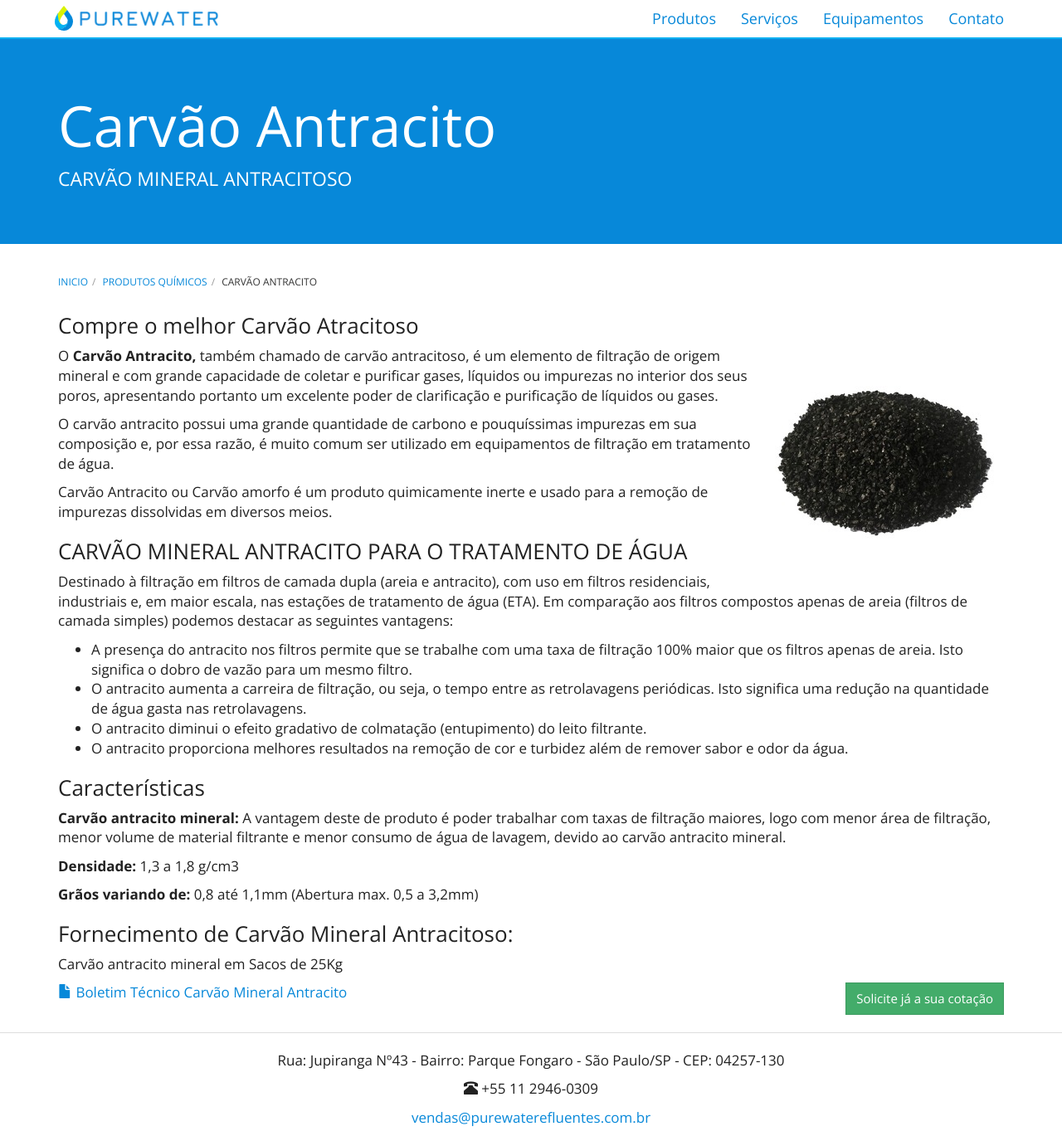
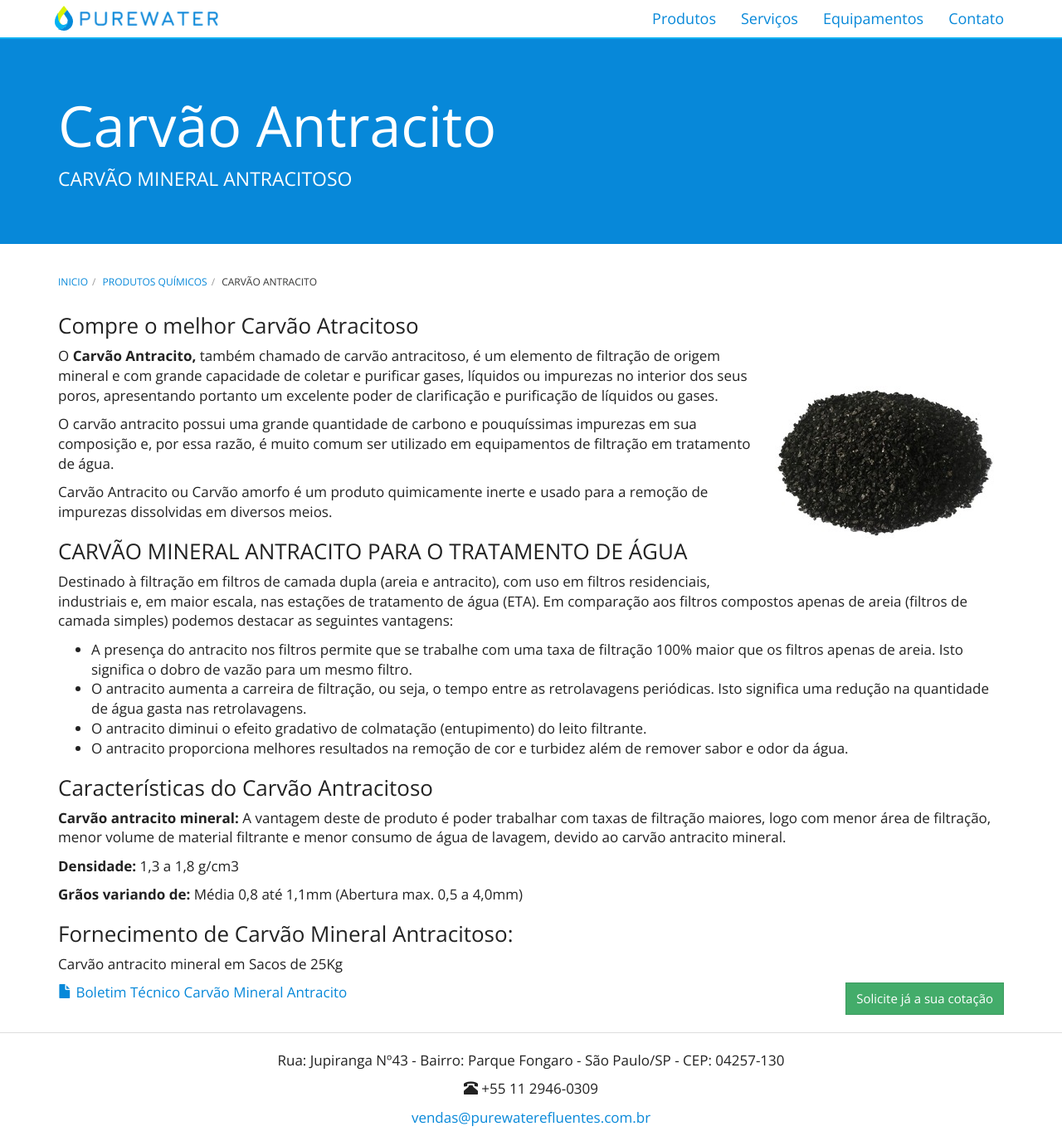
Before and after one commit to purewaterefluentes/purewaterefluentes.github.io, a Jekyll site: the page built from produtos/carvao-antracito.md, in a window 1280 px wide and 1369 px high. Shown: the whole window at 83% size. Built offline with Jekyll 4.4.1, drawn with Linux system fonts in a browser that asks for light colours; nearby versions of some CDN libraries; library files that are not in the unit come from our copies.

Commit message:
Update carvao-antracito.md

```diff
--- a/produtos/carvao-antracito.md
+++ b/produtos/carvao-antracito.md
@@ -24,13 +24,13 @@ Destinado à filtração em filtros de camada dupla (areia e antracito), com uso
 - O antracito diminui o efeito gradativo de colmatação (entupimento) do leito filtrante.
 - O antracito proporciona melhores resultados na remoção de cor e turbidez além de remover sabor e odor da água.
 
-### Características
+### Características do Carvão Antracitoso
 
 **Carvão antracito mineral:** A vantagem deste de produto é poder trabalhar com taxas de filtração maiores, logo com menor área de filtração, menor volume de material filtrante e menor consumo de água de lavagem, devido ao carvão antracito mineral.
 
 **Densidade:** 1,3 a 1,8 g/cm3
 
-**Grãos variando de:** 0,8 até 1,1mm (Abertura max. 0,5 a 3,2mm)
+**Grãos variando de:** Média 0,8 até 1,1mm (Abertura max. 0,5 a 4,0mm)
 
 ### Fornecimento de Carvão Mineral Antracitoso:
 Carvão antracito mineral em Sacos de 25Kg
```
Also changed, not shown: other parts of produtos/carvao-antracito.md (+1 -1 lines).
